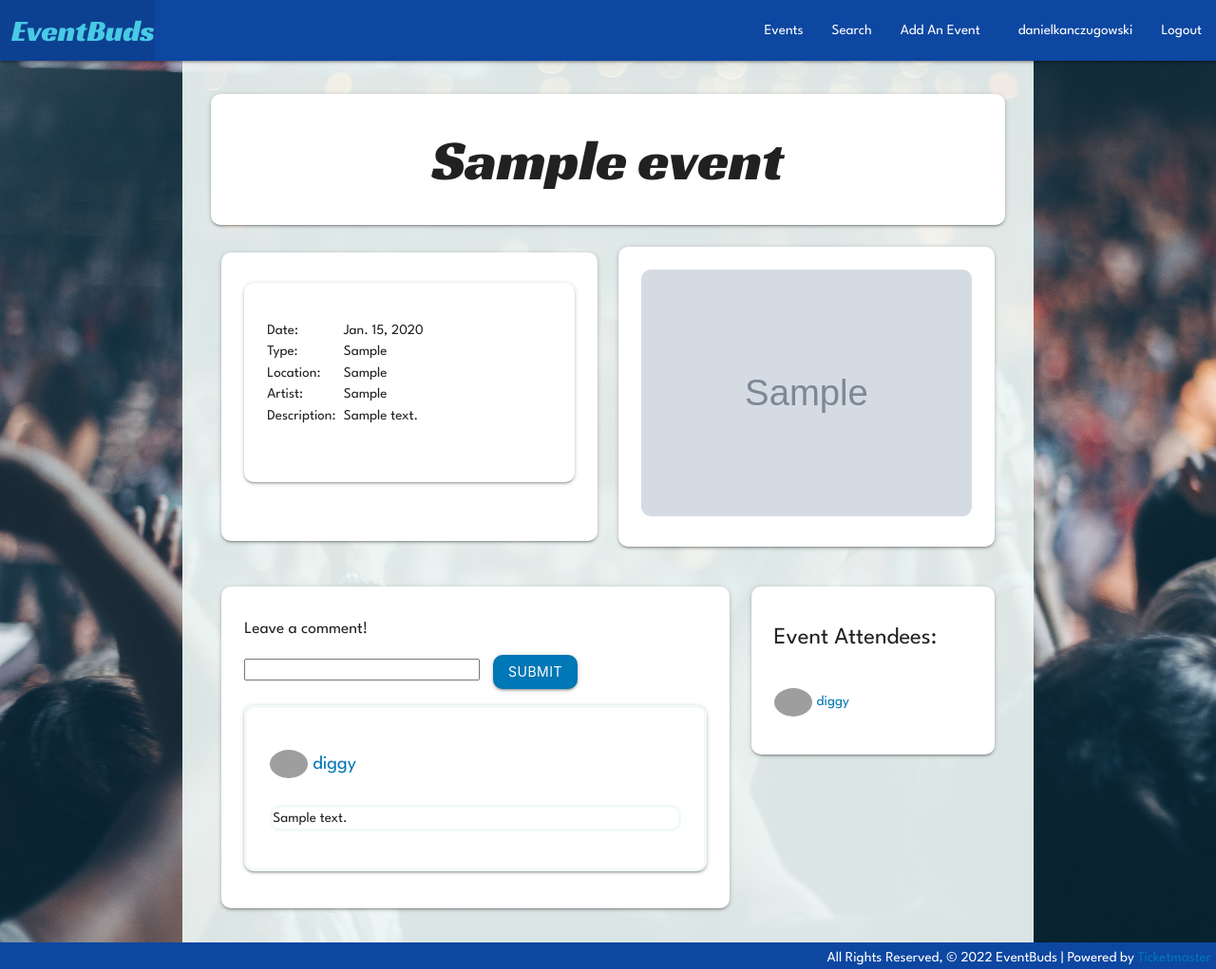
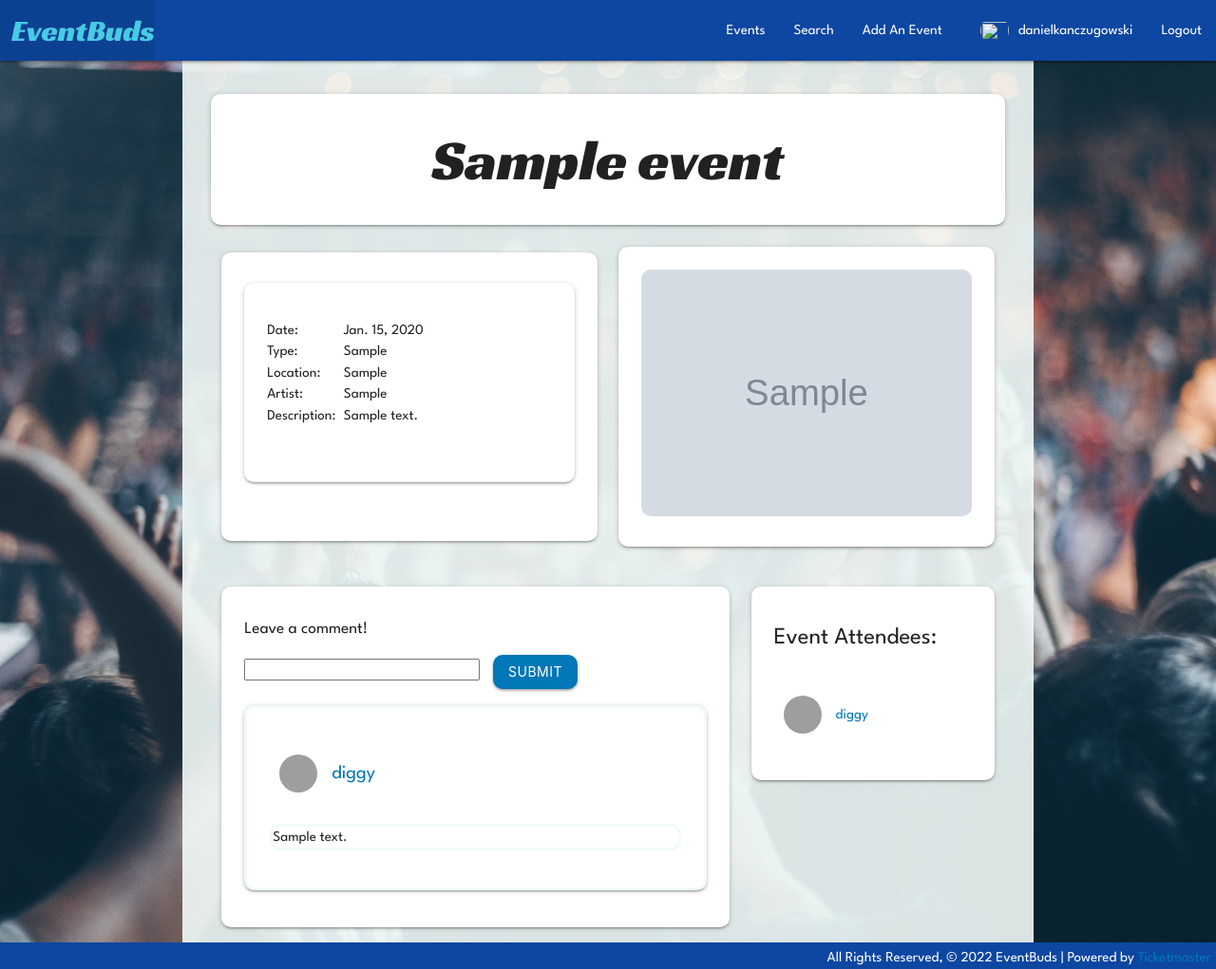
Before and after one commit to diggy63/eventbuds, a Django app: page /events/1/1 in a window 1280 px wide. Shown: the whole page at 95% size. Run offline with Django 4.2, Linux system fonts and the light colour scheme; a user stored in the database is signed in; data comes from the database, SQL or seed files in the repository; tables that the repository leaves empty hold one stand-in row (values such as "Sample post"); grey boxes marked "Sample" are stand-in pictures; some libraries are stand-ins or nearby versions; grey boxes are pictures that could not be loaded.

Commit message:
fixed avatarimg sizing

```diff
--- a/main_app/static/css/style.css
+++ b/main_app/static/css/style.css
@@ -35,18 +35,17 @@
   }
 
   .smallImg {
-    max-height: 10vh;
-    max-width: 10vw;
+    margin: 10px;
     border-radius: 100%;
+    /* float: left; */
+    width: 150px;
+    height: 150px;
+    object-fit: cover;
   }
 
   .mediumImg {
     max-height: 20vh;
     border-radius: 100%;
-  }
-
-  .wrapper {
-
   }
 
   .userTitle {
@@ -114,9 +113,12 @@
   }
 
   #nav-avatar {
-    max-height: 30px;
-    margin: 5px;
-    border-radius: 50%;
+    margin: 10px;
+    border-radius: 100%;
+    /* float: left; */
+    width: 30px;
+    height: 30px;
+    object-fit: cover;
   }
 
   .oneH {
@@ -133,8 +135,12 @@
   }
 
   .avatarImg {
-    max-height: 30px;
+    margin: 10px;
     border-radius: 100%;
+    /* float: left; */
+    width: 40px;
+    height: 40px;
+    object-fit: cover;
   }
 
   .flexy {
--- a/main_app/templates/events/detail.html
+++ b/main_app/templates/events/detail.html
@@ -80,7 +80,7 @@
         {% for comment in event.comment_set.all %}
 
         <ul><a href="{% url 'user_detail' comment.user.id %}"  class="valign-wrapper">
-          <li class="commentUser"><img class="responsive-img avatarImg" src="{{comment.user.user_avatar_set.first.url}}"><span class="fill">{{comment.user}}</span></a></li>
+          <li class="commentUser"><img class="avatarImg" src="{{comment.user.user_avatar_set.first.url}}"><span class="fill">{{comment.user}}</span></a></li>
           <br>
           <li class="commentBorder round">{{comment.content}}</li>
 
@@ -112,7 +112,7 @@
           <li>
             <div class="flexy">
             <a href="{% url 'user_detail' user.user.user.id %}" class="valign-wrapper"
-              ><img class="responsive-img avatarImg" src="{{user.user.user.user_avatar_set.first.url}}">
+              ><img class="avatarImg" src="{{user.user.user.user_avatar_set.first.url}}">
               <span class="fill">{{user.user.user}}</span>
               </a>
             </div>
```
